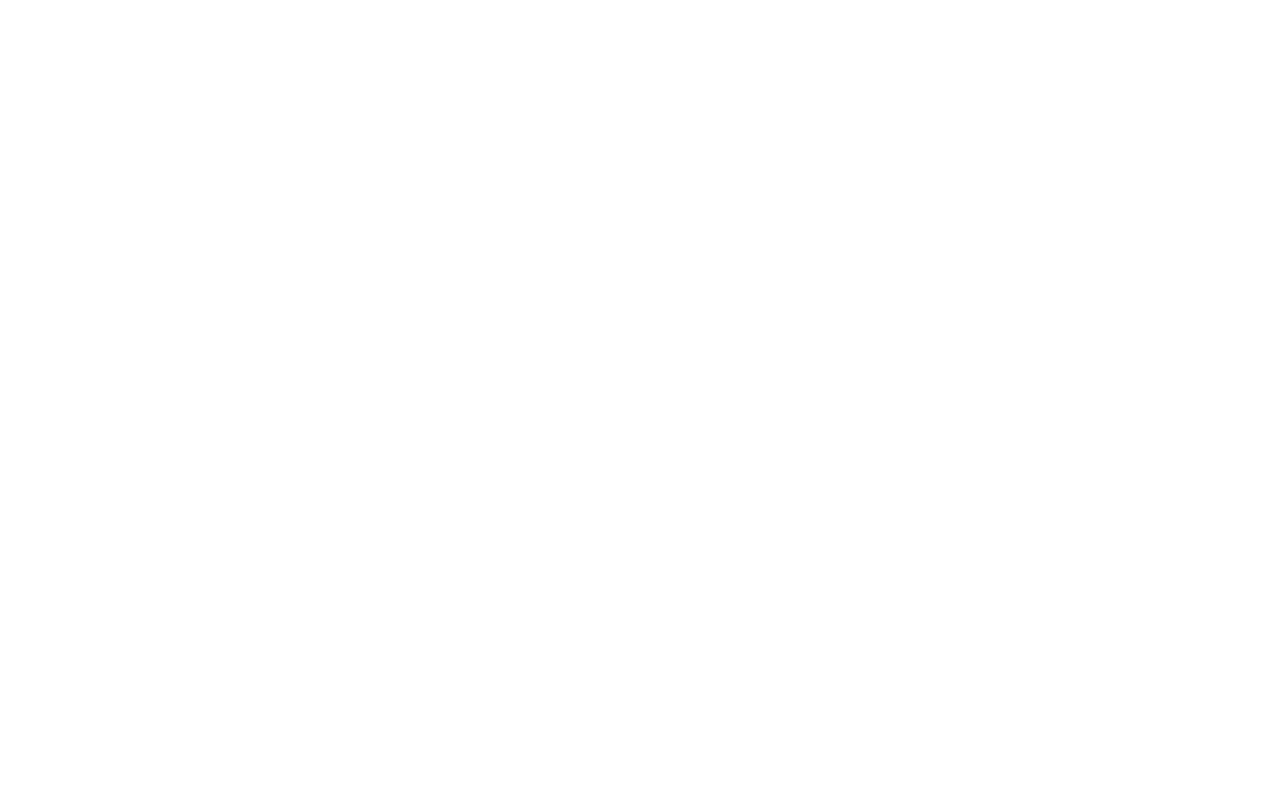
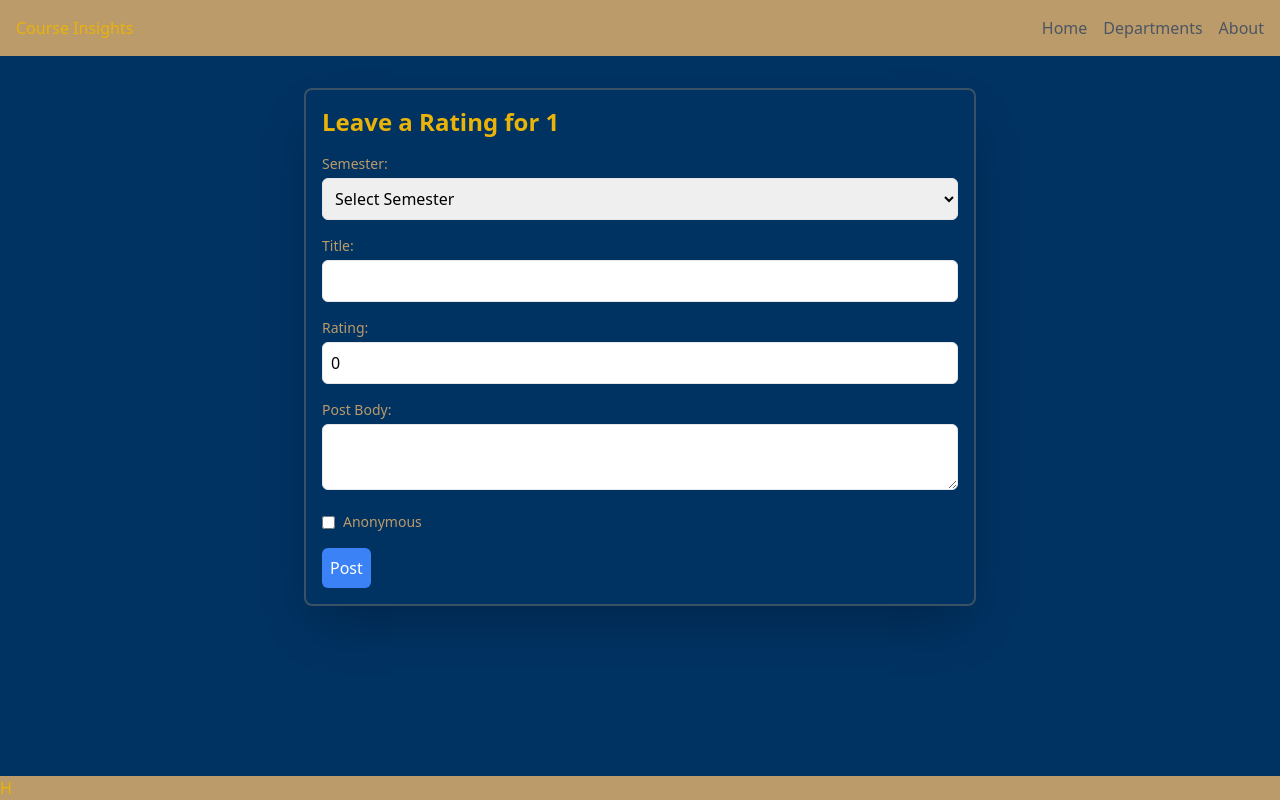
Before and after one commit to samuel-elijah-edwards/berkeley-courses, a React (Create React App) app in the folder client/: page /departments/1/1/rating in a window 1280 px wide. Before the commit this address had no page. Built offline with nearby package versions, Linux system fonts and the light colour scheme.

Commit message:
completed rating form

```diff
--- a/client/src/App.js
+++ b/client/src/App.js
@@ -7,6 +7,7 @@
 import CoursePage from "./pages/CoursePage.js";
 import Register from "./pages/Register.js";
 import Login from "./pages/Login.js";
+import Rating from "./pages/Rating.js";
 
 function App() {
   return (
@@ -26,6 +27,10 @@
           />
           <Route path="/register" element={<Register />} />
           <Route path="/login" element={<Login />} />
+          <Route
+            path="/departments/:departmentCode/:course_code/rating"
+            element={<Rating />}
+          />
         </Routes>
       </Router>
     </div>
--- a/client/src/components/UserPost.js
+++ b/client/src/components/UserPost.js
@@ -5,13 +5,15 @@
     <div className="flex flex-col m-4 p-2 border-2 rounded-md hover:scale-105 transition-transform">
       <span className="grid grid-cols-2 text-xl">
         <p className="col-start-1">{props.postTitle}</p>
-        <p className="col-start-2 text-end">{props.userRating}</p>
+        <p className="col-start-2 text-end">{props.userRating}/10</p>
       </span>
       <span>
         <p>{props.postBody}</p>
       </span>
-      <span className="flex mt-auto text-sm italic justify-end">
-        {props.user}
+      <br />
+      <span className="grid grid-cols-2 mt-auto text-sm italic">
+        <p className="col-start-1">votes</p>
+        <p className="flex justify-end col-start-2">{props.user}</p>
       </span>
     </div>
   );
--- a/client/src/pages/CoursePage.js
+++ b/client/src/pages/CoursePage.js
@@ -27,8 +27,16 @@
 
   return (
     <Layout>
-      <section className="grid grid-cols-2">
-        {ratingsData.map((rating, index) => (
+      <Link
+        to="rating"
+        className="w-1/4 text-lg flex justify-center border-2 rounded-lg m-2 p-1 hover:scale-105 transition"
+      >
+        <div>Leave a rating</div>
+      </Link>
+
+      <section className="grid grid-cols-2 mx-2">
+        {ratingsData.length > 0 ? (
+          ratingsData.map((rating, index) => (
             <UserPost
               key={index}
               postTitle={rating.postTitle}
@@ -36,7 +44,12 @@
               user={rating.user}
               userRating={rating.rating}
             />
-        ))}
+          ))
+        ) : (
+          <div className="flex flex-col absolute top-1/2 left-1/2 transform -translate-x-1/2 -translate-y-1/2 text-4xl font-bold text-metallicGold">
+            No posts yet :( Be the first!
+          </div>
+        )}
       </section>
     </Layout>
   );
--- /dev/null
+++ b/client/src/pages/Rating.js
@@ -0,0 +1,133 @@
+import React, { useState } from "react";
+import Layout from "../components/Layout";
+import { useParams } from "react-router-dom";
+
+function Rating() {
+  const { course_code, departmentCode } = useParams();
+  const [formData, setFormData] = useState({
+    semester: "",
+    title: "",
+    rating: 0,
+    postBody: "",
+    anonymous: false,
+  });
+
+  const handleInputChange = (e) => {
+    const { name, value, type, checked } = e.target;
+    setFormData((prevData) => ({
+      ...prevData,
+      [name]: type === "checkbox" ? checked : value,
+    }));
+  };
+
+  const handleSubmit = (e) => {
+    e.preventDefault();
+    // Add your logic to submit the form data
+    console.log("Form data submitted:", formData);
+  };
+
+  return (
+    <Layout>
+      <div className="max-w-2xl mx-auto mt-8 p-4 bg-berkeleyBlue shadow-2xl border-2 border-metallicGold border-opacity-30  rounded-lg">
+        <h2 className="text-2xl font-bold mb-4">
+          Leave a Rating for {course_code}
+        </h2>
+        <form onSubmit={handleSubmit}>
+          <div className="mb-4">
+            <label
+              htmlFor="semester"
+              className="block text-sm font-medium text-metallicGold"
+            >
+              Semester:
+            </label>
+            <select
+              id="semester"
+              name="semester"
+              value={formData.semester}
+              onChange={handleInputChange}
+              className="mt-1 p-2 border rounded-md w-full text-black"
+            >
+              <option value="" disabled selected>
+                Select Semester
+              </option>
+              <option value="Spring">Spring</option>
+              <option value="Summer">Summer</option>
+              <option value="Fall">Fall</option>
+              {/* Add more semester options as needed */}
+            </select>
+          </div>
+          <div className="mb-4">
+            <label
+              htmlFor="title"
+              className="block text-sm font-medium text-metallicGold"
+            >
+              Title:
+            </label>
+            <input
+              type="text"
+              id="title"
+              name="title"
+              value={formData.title}
+              onChange={handleInputChange}
+              className="mt-1 p-2 border rounded-md w-full text-black"
+            />
+          </div>
+          <div className="mb-4">
+            <label
+              htmlFor="rating"
+              className="block text-sm font-medium text-metallicGold"
+            >
+              Rating:
+            </label>
+            <input
+              type="number"
+              id="rating"
+              name="rating"
+              value={formData.rating}
+              onChange={handleInputChange}
+              className="mt-1 p-2 border rounded-md w-full text-black"
+            />
+          </div>
+          <div className="mb-4">
+            <label
+              htmlFor="postBody"
+              className="block text-sm font-medium text-metallicGold"
+            >
+              Post Body:
+            </label>
+            <textarea
+              id="postBody"
+              name="postBody"
+              value={formData.postBody}
+              onChange={handleInputChange}
+              className="mt-1 p-2 border rounded-md w-full text-black"
+            />
+          </div>
+          <div className="mb-4">
+            <label className="flex items-center">
+              <input
+                type="checkbox"
+                id="anonymous"
+                name="anonymous"
+                checked={formData.anonymous}
+                onChange={handleInputChange}
+                className="mr-2"
+              />
+              <span className="text-sm font-medium text-metallicGold">
+                Anonymous
+              </span>
+            </label>
+          </div>
+          <button
+            type="submit"
+            className="bg-blue-500 text-white p-2 rounded-md hover:bg-blue-600"
+          >
+            Post
+          </button>
+        </form>
+      </div>
+    </Layout>
+  );
+}
+
+export default Rating;
```
Lines whose indentation alone changed are shown as unchanged.
